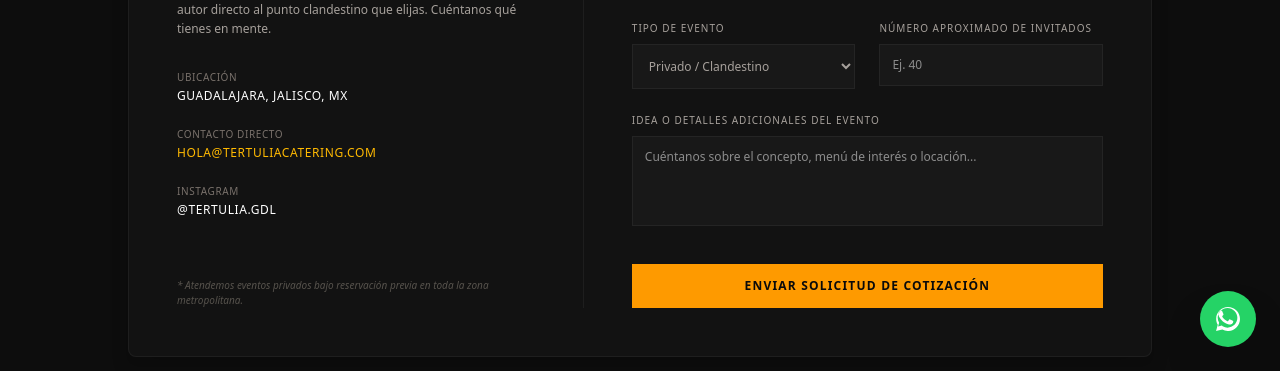
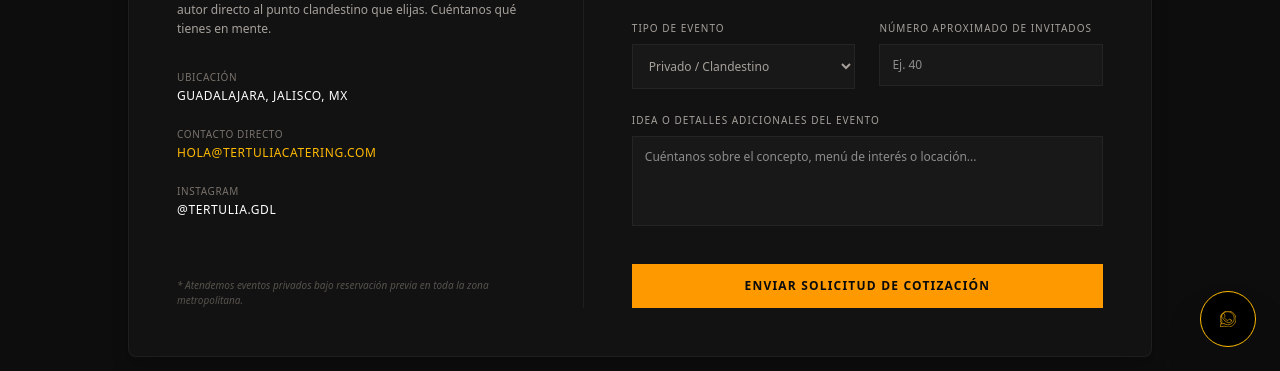
Before and after one commit to Angelrico247/tertulia_catering, a plain HTML site: page contacto.html in a window 1280 px wide. Shown: the part 429-800 px from the top of the page. Drawn offline with nearby package versions, Linux system fonts and the light colour scheme; a web font is replaced by a local one.

Commit message:
style: boton de WhatsApp en estilo ghost dorado (fondo negro, borde e icono outline en ambar), icono mas pequeno

```diff
--- a/contacto.html
+++ b/contacto.html
@@ -300,7 +300,7 @@
         href="https://wa.me/1122334455?text=Hola!%20Me%20interesa%20cotizar%20un%20servicio%20de%20catering%20para%20un%20evento."
         target="_blank"
         rel="noopener noreferrer"
-        class="fixed bottom-6 right-6 z-50 flex h-14 w-14 items-center justify-center rounded-full bg-[#25D366] text-white shadow-2xl transition-all duration-300 hover:scale-110 hover:w-auto hover:pl-4 hover:pr-5 hover:bg-[#20ba5a] group"
+        class="fixed bottom-6 right-6 z-50 flex h-14 w-14 items-center justify-center rounded-full border border-amber-400 bg-black text-amber-400 shadow-2xl transition-all duration-300 hover:scale-110 hover:w-auto hover:border-amber-300 hover:pl-4 hover:pr-5 group"
         aria-label="Contactar por WhatsApp"
       >
         <!-- Texto sutil que aparece al hacer hover -->
@@ -310,14 +310,16 @@
           Cotizar por WhatsApp
         </span>
 
-        <!-- Icono SVG Limpio de WhatsApp -->
+        <!-- Icono de WhatsApp, solo contorno dorado -->
         <svg
           xmlns="http://www.w3.org/2000/svg"
-          width="24"
-          height="24"
           viewBox="0 0 24 24"
-          fill="currentColor"
-          class="h-6 w-6 shrink-0"
+          fill="none"
+          stroke="currentColor"
+          stroke-width="0.9"
+          stroke-linecap="round"
+          stroke-linejoin="round"
+          class="h-4 w-4 shrink-0"
         >
           <path
             d="M.057 24l1.687-6.163c-1.041-1.804-1.588-3.849-1.587-5.946C.06 5.348 5.4.01 12.008.01c3.202.001 6.212 1.246 8.477 3.517 2.266 2.27 3.51 5.279 3.512 8.484-.004 6.657-5.34 11.997-11.953 11.997-2.005-.001-3.973-.502-5.713-1.455L0 24zm6.59-4.846c1.66.986 3.288 1.479 4.884 1.48 5.41-.004 9.813-4.388 9.815-9.777.001-2.61-1.01-5.066-2.85-6.91C16.595 2.1 14.14 1.087 11.533 1.087c-5.42 0-9.824 4.385-9.828 9.776-.001 1.774.475 3.425 1.426 4.925l-1.019 3.72 3.823-1.002zM16.657 13.63c-.368-.183-2.172-1.072-2.512-1.193-.34-.124-.588-.183-.834.183-.247.367-.958 1.193-1.173 1.438-.214.244-.43.274-.798.091-.368-.182-1.556-.574-2.964-1.833-1.096-.98-1.836-2.19-2.05-2.558-.215-.367-.023-.565.16-.747.165-.164.368-.429.553-.643.183-.214.244-.367.368-.612.123-.245.062-.459-.03-.643-.092-.183-.834-2.008-1.142-2.743-.3-.722-.607-.625-.834-.637l-.71-.01c-.246 0-.644.092-.98.459-.337.366-1.287 1.253-1.287 3.052 0 1.799 1.306 3.534 1.49 3.778.183.244 2.57 3.924 6.225 5.502.87.375 1.55.599 2.08.767.874.278 1.67.239 2.299.145.7-.104 2.172-.888 2.479-1.742.307-.853.307-1.585.215-1.74-.092-.156-.34-.245-.708-.427z"
```
Also changed, not shown: index.html (+8 -6 lines), menu.html (+8 -6 lines), paquetes.html (+8 -6 lines).
